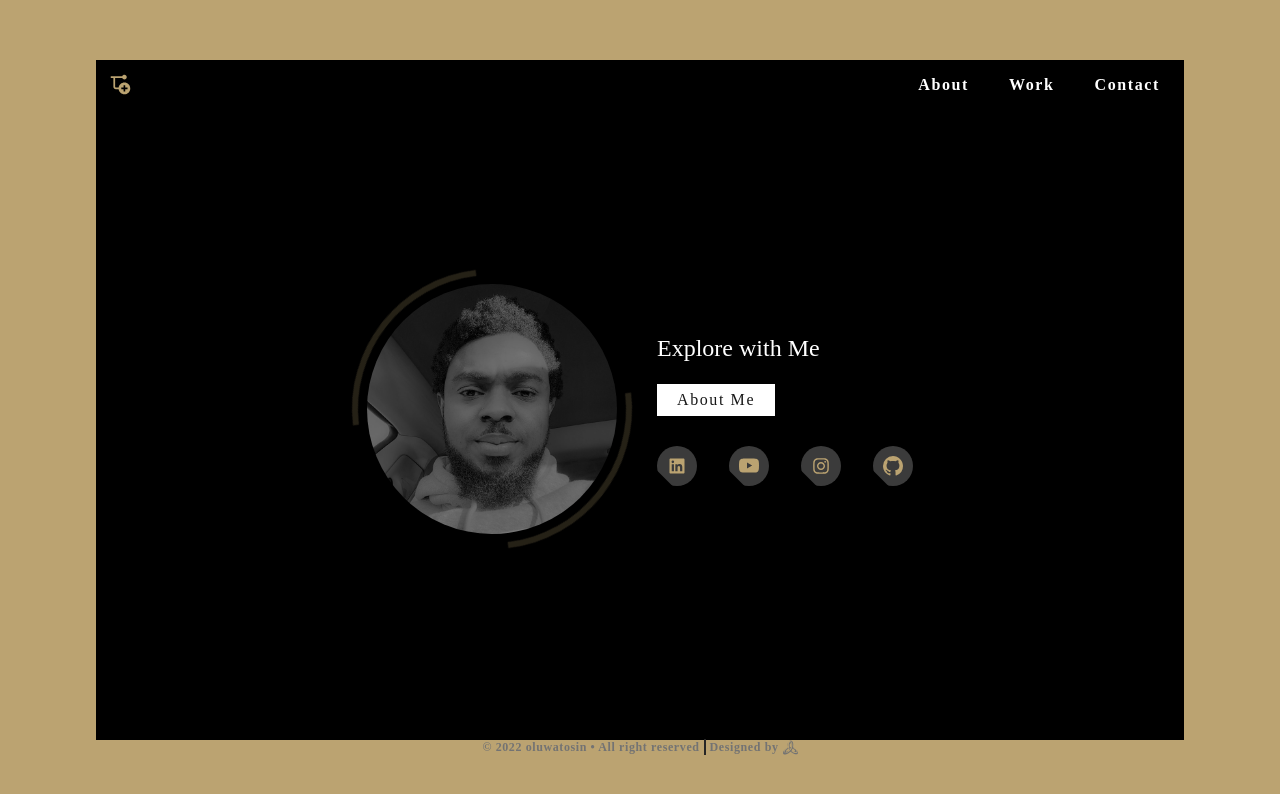
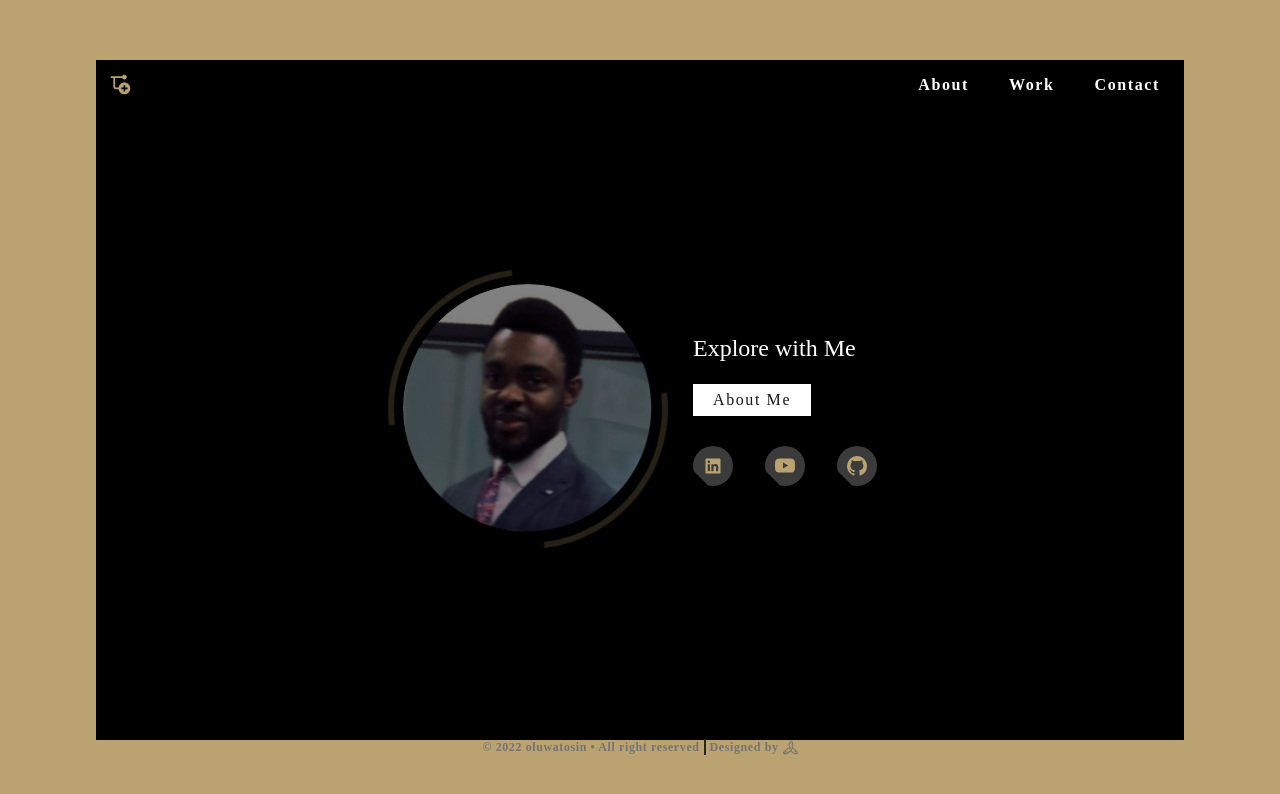
Before and after one commit to isijolatosin/2022profile, a React (Create React App) app: page / in a window 1280 px wide. Shown: the top 794 px of the page. Built offline with nearby package versions, Linux system fonts and the light colour scheme; what tailwindcss-children would draw is missing.

Commit message:
second commit

```diff
--- a/src/components/shared/SocialMedia.js
+++ b/src/components/shared/SocialMedia.js
@@ -1,5 +1,4 @@
 import React from 'react'
-import { AiOutlineInstagram } from 'react-icons/ai'
 import { BsYoutube } from 'react-icons/bs'
 import { RiLinkedinBoxFill } from 'react-icons/ri'
 import { VscGithubInverted } from 'react-icons/vsc'
@@ -20,12 +19,6 @@ const SocialMedia = () => {
 				<BsYoutube size={20} />
 			</a>
 			<a
-				href="https://www.instagram.com/chasingmuller/"
-				target="_blank"
-				rel="noopener noreferrer">
-				<AiOutlineInstagram size={20} />
-			</a>
-			<a
 				href="https://github.com/isijolatosin"
 				target="_blank"
 				rel="noopener noreferrer">
```
Also changed, not shown: src/assets/profile.jpeg.
